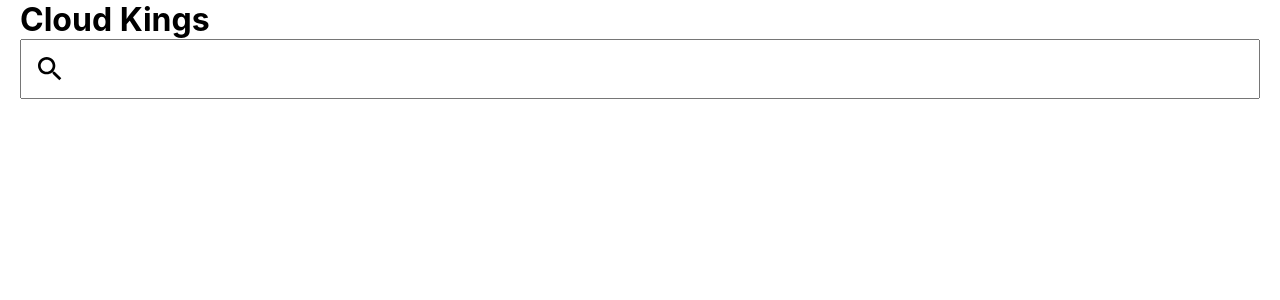
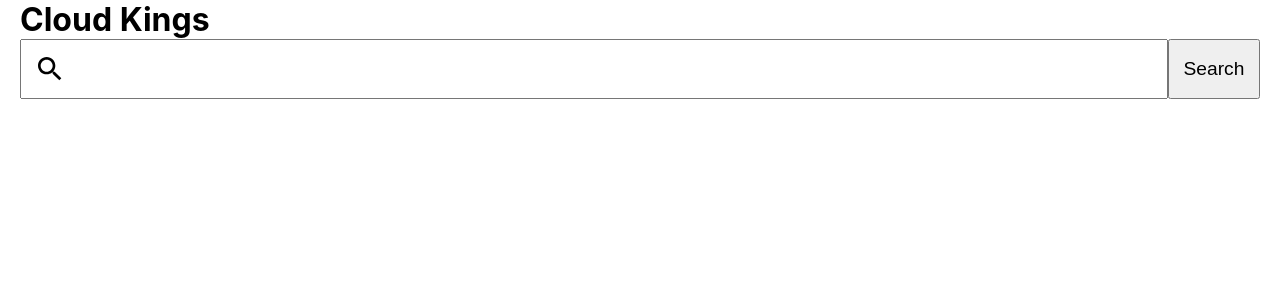
Before and after one commit to kaldren/cloud-kings, a React (Create React App) app: page / in a window 1280 px wide. Shown: the top 300 px of the page. Built offline with nearby package versions, Linux system fonts and the light colour scheme.

Commit message:
Added search button

```diff
--- a/src/components/SearchBar.css
+++ b/src/components/SearchBar.css
@@ -1,5 +1,6 @@
 #searchBar {
     position: relative;
+    display: flex;
 }
 
 #searchBar .icon-search {
@@ -17,3 +18,9 @@
     font-size: 1.2rem;
     padding:0px 60px;
 }
+
+#searchBar .searchBar__searchButton {
+    width: 100px;
+    font-size: 1.2rem;
+    cursor: pointer;
+}
--- a/src/components/SearchBar.js
+++ b/src/components/SearchBar.js
@@ -9,6 +9,7 @@ function SearchBar() {
         <div id="searchBar">
             <SearchIcon className="icon-search" />
             <input type="text" className="searchBar__input" />
+            <button className="searchBar__searchButton">Search</button>
         </div>
     )
 }
```
